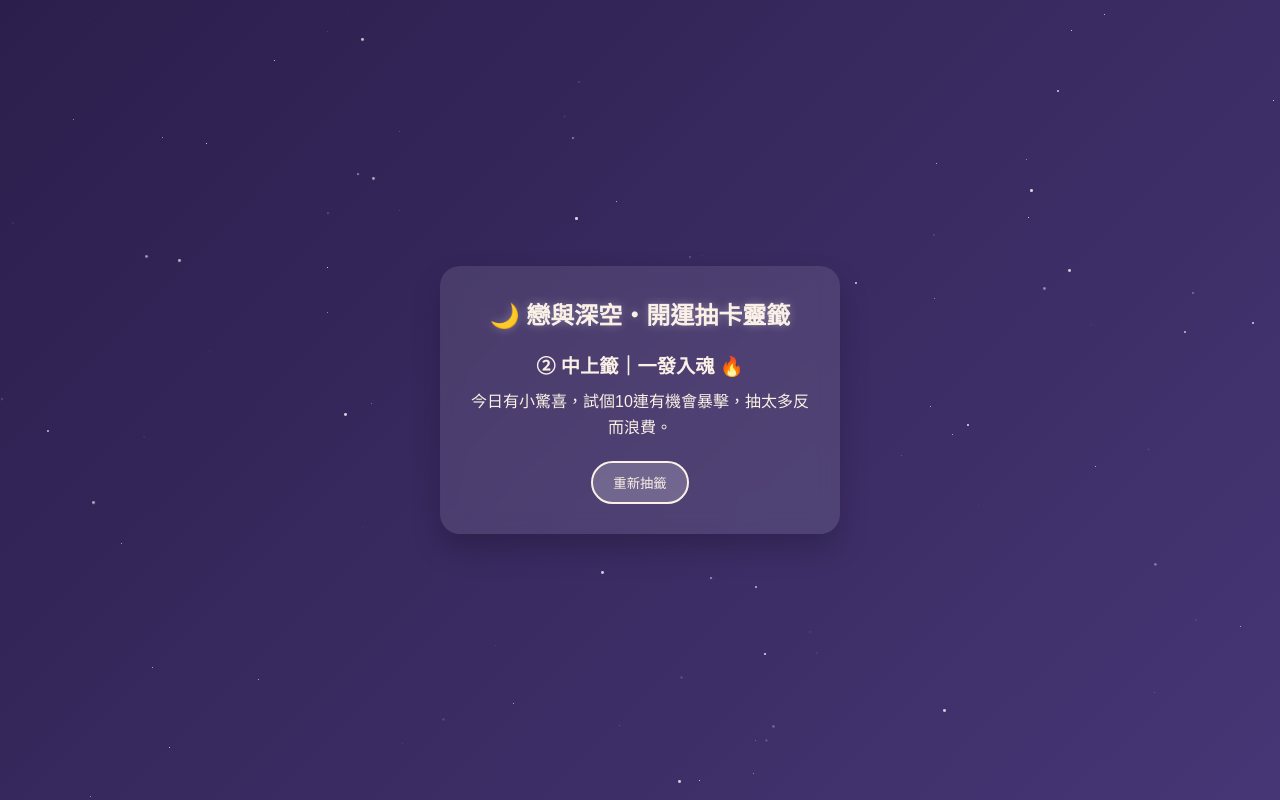
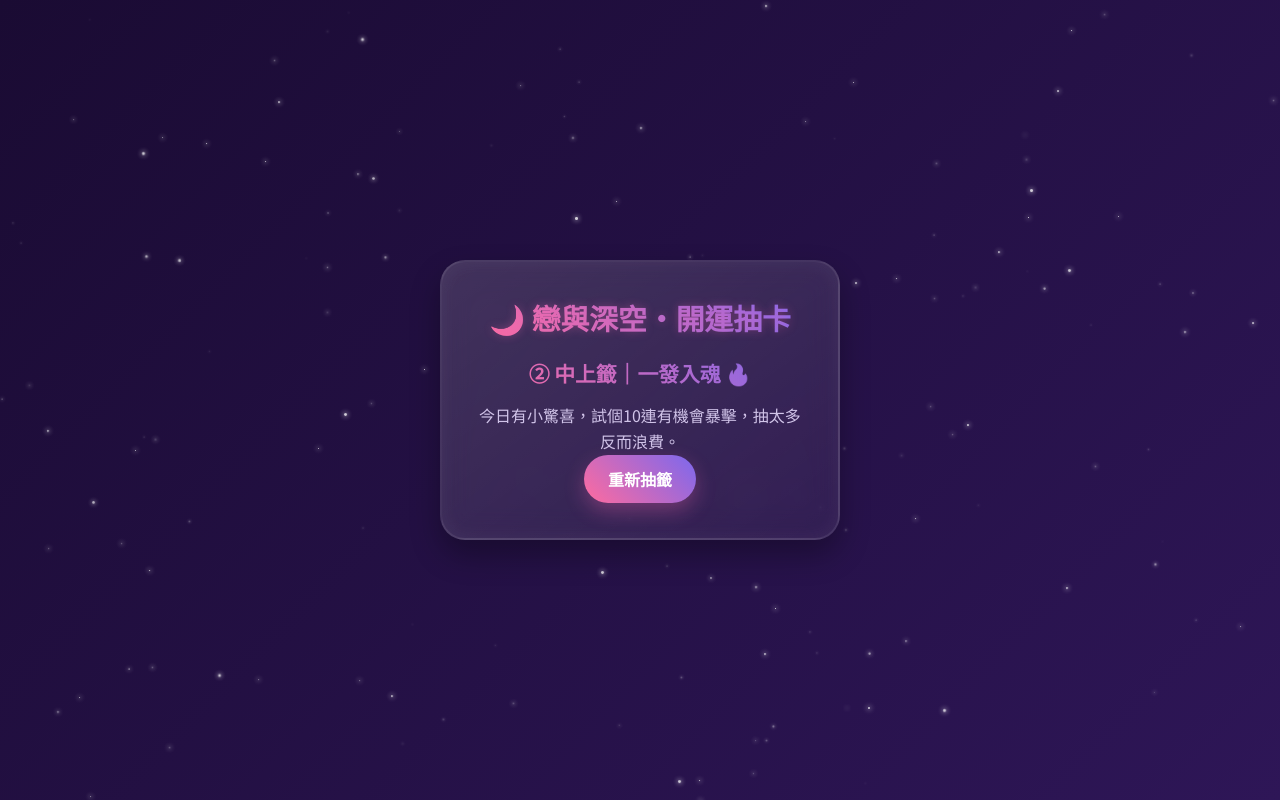
Before and after one commit to karmey77/love-fortune-app, a plain HTML site: page index.html in a window 1280 px wide. Both pictures are taken after a click on the button "開始抽籤". Drawn offline with Linux system fonts and the light colour scheme.

Commit message:
Update index.html

```diff
--- a/index.html
+++ b/index.html
@@ -4,27 +4,31 @@
     <meta charset="UTF-8">
     <meta name="viewport" content="width=device-width, initial-scale=1.0">
     <title>戀與深空・開運抽卡靈籤</title>
+    <link href="https://fonts.googleapis.com/css2?family=Noto+Sans+TC:wght@300;400;700&display=swap" rel="stylesheet">
     <style>
         :root {
-            --bg-dark-purple: #2C1E4C;
-            --bg-light-purple: #463675;
-            --text-color: #FAF0E6;
-            --accent-color: #FF69B4;
+            --bg-dark-purple: #1A0B33;
+            --bg-light-purple: #2E1657;
+            --accent-color-pink: #FF6B9E;
+            --accent-color-blue: #7B68EE;
+            --text-primary: #FAF0E6;
+            --text-secondary: #D1C4E9;
         }
 
         * {
             margin: 0;
             padding: 0;
             box-sizing: border-box;
-            font-family: 'Arial', sans-serif;
         }
 
         body {
+            font-family: 'Noto Sans TC', sans-serif;
             background: linear-gradient(135deg, var(--bg-dark-purple), var(--bg-light-purple));
             min-height: 100vh;
             display: flex;
             justify-content: center;
             align-items: center;
+            perspective: 1000px;
             overflow: hidden;
         }
 
@@ -35,12 +39,14 @@
             width: 100%;
             height: 100%;
             pointer-events: none;
+            z-index: 1;
         }
 
         .star {
             position: absolute;
             background-color: rgba(255, 255, 255, 0.8);
             border-radius: 50%;
+            box-shadow: 0 0 5px 1px rgba(255, 255, 255, 0.5);
             animation: twinkle 2s infinite alternate;
         }
 
@@ -49,91 +55,131 @@
             100% { opacity: 1; transform: scale(1); }
         }
 
-        .fortune-card {
-            background-color: rgba(255, 255, 255, 0.1);
-            backdrop-filter: blur(10px);
-            border-radius: 20px;
-            padding: 30px;
+        .fortune-container {
+            position: relative;
+            z-index: 10;
             width: 90%;
             max-width: 400px;
+        }
+
+        .fortune-card {
+            background: linear-gradient(145deg,
+                rgba(255, 255, 255, 0.15),
+                rgba(255, 255, 255, 0.05));
+            backdrop-filter: blur(15px);
+            border-radius: 25px;
+            border: 2px solid rgba(255, 255, 255, 0.1);
+            padding: 35px 25px;
             text-align: center;
-            color: var(--text-color);
-            box-shadow: 0 15px 30px rgba(0, 0, 0, 0.2);
-            transition: all 0.3s ease;
+            color: var(--text-primary);
+            box-shadow:
+                0 15px 30px rgba(0, 0, 0, 0.3),
+                inset 0 0 20px rgba(255, 255, 255, 0.05);
+            transform-style: preserve-3d;
+            transition: all 0.5s ease;
         }
 
         .title {
-            font-size: 1.5rem;
+            font-size: 1.8rem;
+            font-weight: 700;
             margin-bottom: 20px;
-            text-shadow: 0 0 10px rgba(255, 255, 255, 0.3);
+            background: linear-gradient(45deg, var(--accent-color-pink), var(--accent-color-blue));
+            -webkit-background-clip: text;
+            -webkit-text-fill-color: transparent;
+            text-shadow: 0 0 10px rgba(255, 105, 180, 0.3);
         }
 
-        .draw-btn {
-            background: var(--accent-color);
+        .draw-section, .result-section {
+            display: flex;
+            flex-direction: column;
+            align-items: center;
+        }
+
+        .draw-btn, .restart-btn {
+            background: linear-gradient(45deg, var(--accent-color-pink), var(--accent-color-blue));
             color: white;
             border: none;
             padding: 12px 24px;
             border-radius: 50px;
             font-size: 1rem;
+            font-weight: 700;
             cursor: pointer;
             transition: all 0.3s ease;
-            box-shadow: 0 5px 15px rgba(255, 105, 180, 0.4);
+            box-shadow: 0 8px 20px rgba(255, 105, 180, 0.3);
+            position: relative;
+            overflow: hidden;
         }
 
-        .draw-btn:hover {
-            transform: scale(1.05);
-            box-shadow: 0 8px 20px rgba(255, 105, 180, 0.6);
+        .draw-btn:hover, .restart-btn:hover {
+            transform: scale(1.05) translateY(-5px);
+            box-shadow: 0 12px 25px rgba(255, 105, 180, 0.5);
         }
 
-        .fortune-result {
-            margin-top: 20px;
+        .draw-btn::before, .restart-btn::before {
+            content: '';
+            position: absolute;
+            top: 0;
+            left: -100%;
+            width: 100%;
+            height: 100%;
+            background: linear-gradient(120deg, transparent, rgba(255,255,255,0.3), transparent);
+            transition: all 0.5s ease;
         }
 
-        .restart-btn {
-            background: rgba(255, 255, 255, 0.2);
-            color: var(--text-color);
-            border: 2px solid var(--text-color);
-            padding: 10px 20px;
-            border-radius: 50px;
-            margin-top: 20px;
-            cursor: pointer;
-            transition: all 0.3s ease;
-        }
-
-        .restart-btn:hover {
-            background: rgba(255, 255, 255, 0.3);
-            transform: scale(1.05);
+        .draw-btn:hover::before, .restart-btn:hover::before {
+            left: 100%;
         }
 
         .fortune-level {
-            font-size: 1.2rem;
-            font-weight: bold;
-            margin-bottom: 10px;
+            font-size: 1.3rem;
+            font-weight: 700;
+            margin-bottom: 15px;
+            background: linear-gradient(45deg, var(--accent-color-pink), var(--accent-color-blue));
+            -webkit-background-clip: text;
+            -webkit-text-fill-color: transparent;
         }
 
         .fortune-description {
-            margin-top: 10px;
             line-height: 1.6;
+            color: var(--text-secondary);
+            padding: 0 10px;
+        }
+
+        .subtitle {
+            color: var(--text-secondary);
+            margin-bottom: 15px;
+            font-size: 0.9rem;
+        }
+
+        @media (max-width: 480px) {
+            .fortune-card {
+                padding: 25px 15px;
+            }
+            .title {
+                font-size: 1.5rem;
+            }
         }
     </style>
 </head>
 <body>
     <div class="stars-container" id="starsContainer"></div>
 
+    <div class="fortune-container">
         <div class="fortune-card" id="fortuneCard">
-        <h1 class="title">🌙 戀與深空・開運抽卡靈籤</h1>
+            <h1 class="title">🌙 戀與深空・開運抽卡</h1>
 
-        <div id="drawSection">
-            <p>閉上眼睛，聽從內心的聲音，找到屬於你的靈籤！</p>
+            <div id="drawSection" class="draw-section">
+                <p class="subtitle">閉上眼睛，聽從內心的聲音</p>
                 <button class="draw-btn" onclick="drawFortune()">開始抽籤</button>
             </div>
 
-        <div id="resultSection" style="display: none;">
+            <div id="resultSection" class="result-section" style="display: none;">
                 <div class="fortune-result">
                     <div id="fortuneLevel" class="fortune-level"></div>
                     <p id="fortuneDescription" class="fortune-description"></p>
                 </div>
                 <button class="restart-btn" onclick="resetFortune()">重新抽籤</button>
+            </div>
         </div>
     </div>
 
@@ -183,7 +229,7 @@
 
         function createStars() {
             const container = document.getElementById('starsContainer');
-            for (let i = 0; i < 100; i++) {
+            for (let i = 0; i < 150; i++) {
                 const star = document.createElement('div');
                 star.classList.add('star');
                 star.style.width = `${Math.random() * 3}px`;
@@ -200,14 +246,14 @@
             const selectedSlip = fortuneSlips[randomIndex];
 
             document.getElementById('drawSection').style.display = 'none';
-            document.getElementById('resultSection').style.display = 'block';
+            document.getElementById('resultSection').style.display = 'flex';
 
             document.getElementById('fortuneLevel').textContent = selectedSlip.level;
             document.getElementById('fortuneDescription').textContent = selectedSlip.description;
         }
 
         function resetFortune() {
-            document.getElementById('drawSection').style.display = 'block';
+            document.getElementById('drawSection').style.display = 'flex';
             document.getElementById('resultSection').style.display = 'none';
         }
 
```
Lines whose indentation alone changed are shown as unchanged.
